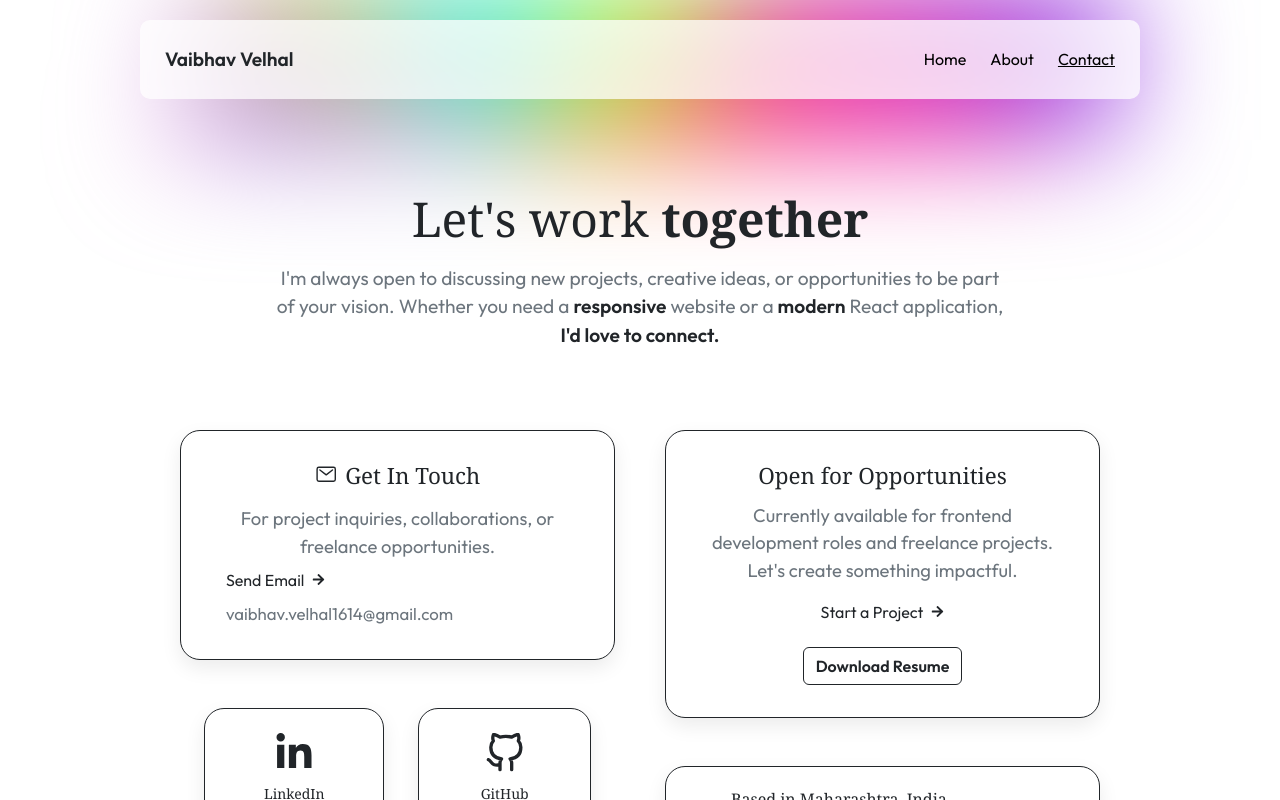
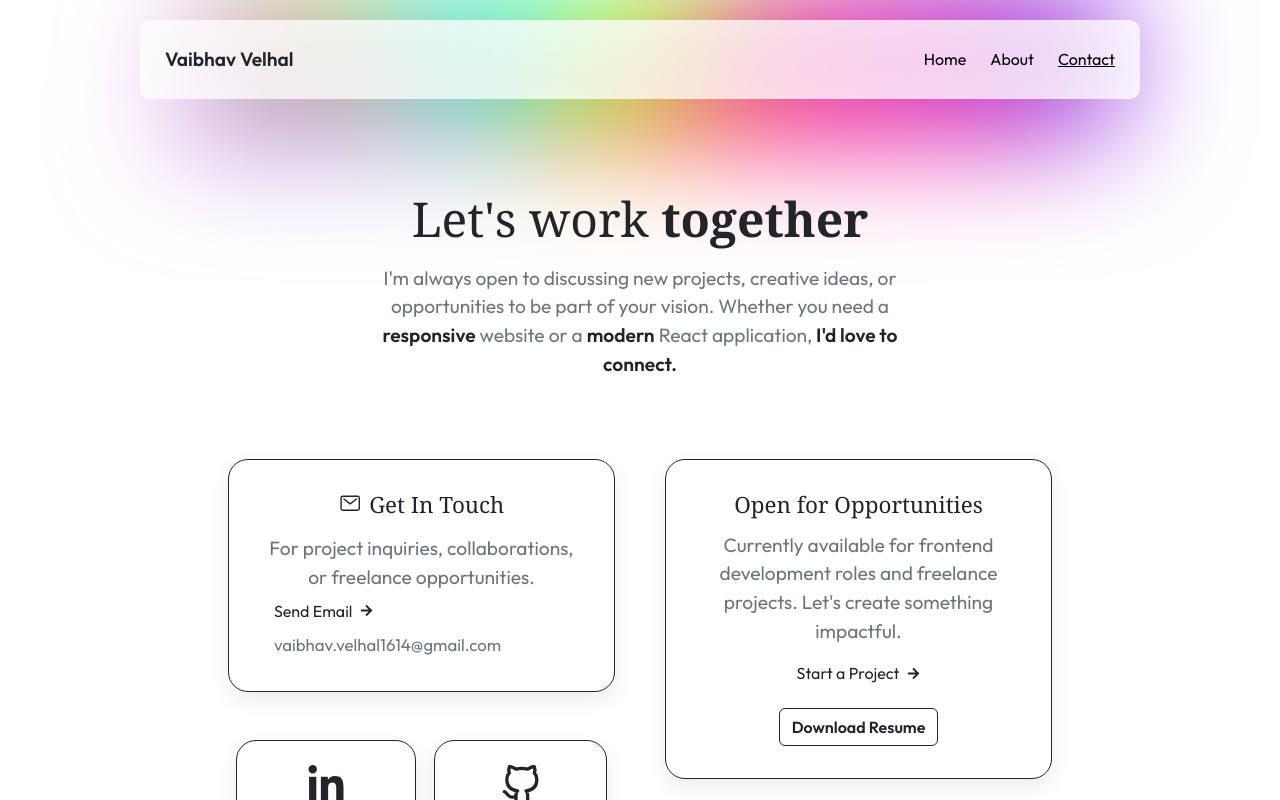
Before and after one commit to vaibhav-velhal/vaibhav-portfolio, a React (Vite) app: page /Contact in a window 1280 px wide. Shown: the top 800 px of the page. Built offline with nearby package versions, Linux system fonts and the light colour scheme.

Commit message:
Spacing update at Contact page

```diff
--- a/src/pages/Contact/Contact.css
+++ b/src/pages/Contact/Contact.css
@@ -6,6 +6,10 @@
 /* Hero Section */
 .contact-hero {
     margin-bottom: 80px;
+}
+
+.contact-subtext {
+    margin: 0 120px 16px 120px;
 }
 
 .contact-hero h1 {
@@ -26,10 +30,6 @@
 .card-title h3 {
     font-weight: 550;
     font-size: 1.4rem;
-}
-
-.card-subtitle p {
-    font-size: 1.15rem;
 }
 
 .contact-cards {
--- a/src/pages/Contact/Contact.jsx
+++ b/src/pages/Contact/Contact.jsx
@@ -12,7 +12,7 @@ function Contact() {
             <div className="contact-hero text-center">
                 <h1 className="contact-title mb-3">Let's work <strong>together</strong></h1>
                 <div className="container px-md-5">
-                    <p className="contact-subtext text-secondary mx-md-5 p-0">
+                    <p className="contact-subtext text-secondary p-0">
                         I'm always open to discussing new projects, creative ideas,
                         or opportunities to be part of your vision.
                         Whether you need a <span className='text-dark fw-semibold'>responsive</span> website or a <span className='text-dark fw-semibold'>modern</span> React application,
@@ -21,7 +21,7 @@ function Contact() {
                 </div>
             </div>
 
-            <div className="contact-cards">
+            <div className="contact-cards mx-md-5">
 
                 <div className="card-section">
 
```
